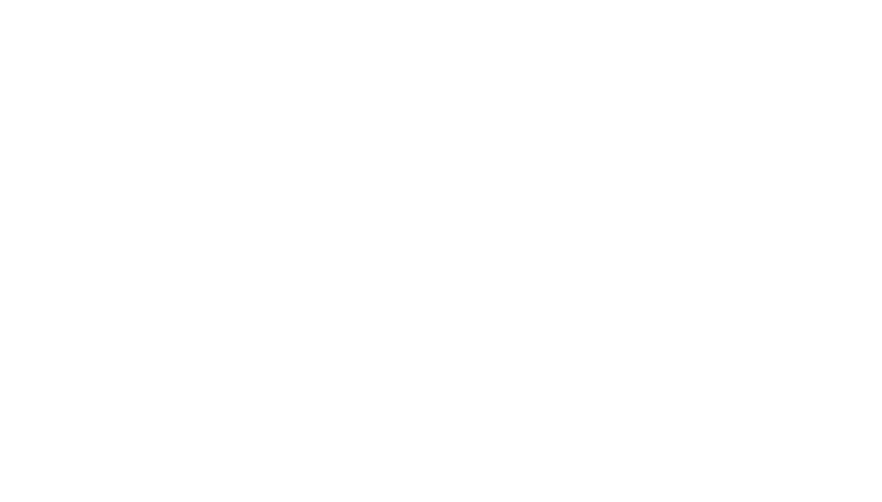
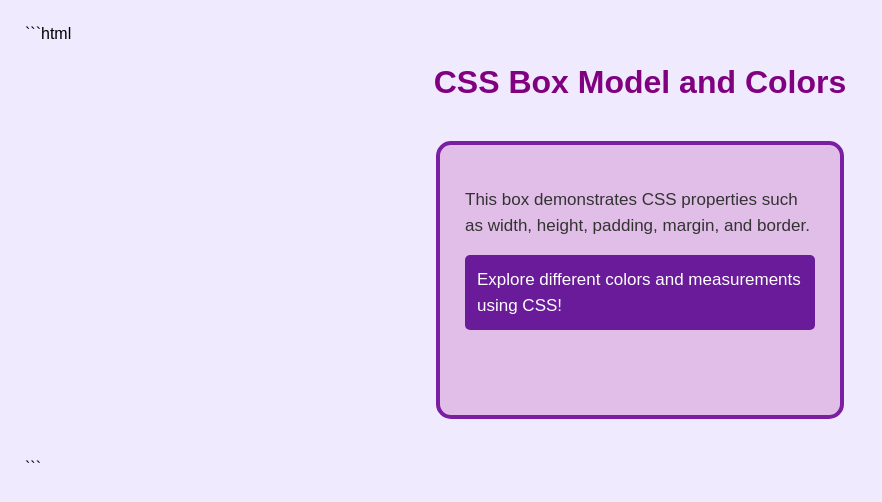
Before and after one commit to moorthyrani260-coder/html-pro8, a website: page index.html in a window 1280 px wide. Shown: the whole page, without its empty margins (0-882 px from the left). Drawn offline with Linux system fonts and the light colour scheme.

Commit message:
Update index.html

````diff
--- a/index.html
+++ b/index.html
@@ -1,21 +1,63 @@
+```html
 <!DOCTYPE html>
 <html lang="en">
 <head>
 <meta charset="UTF-8">
 <meta name="viewport" content="width=device-width, initial-scale=1.0">
-<title>Layout Styles with Aside</title>
+<title>CSS Box Design</title>
 
 <style>
+body {
+    font-family: Arial, sans-serif;
+    background-color: #f0eaff;
+    margin: 25px;
+}
 
-/* Write your CSS here */
+h1 {
+    color: purple;
+    text-align: center;
+}
 
+.box {
+    width: 350px;
+    height: 220px;
+    background-color: #e1bee7;
+    border: 4px solid #7b1fa2;
+    padding: 25px;
+    margin: 40px auto;
+    border-radius: 15px;
+}
+
+p {
+    font-size: 17px;
+    color: #333333;
+    line-height: 1.5;
+}
+
+.highlight {
+    color: white;
+    background-color: #6a1b9a;
+    padding: 12px;
+    border-radius: 5px;
+}
 </style>
-
 </head>
 
 <body>
 
-<!-- Write your HTML code here -->
+<h1>CSS Box Model and Colors</h1>
+
+<div class="box">
+    <p>
+        This box demonstrates CSS properties such as
+        width, height, padding, margin, and border.
+    </p>
+
+    <p class="highlight">
+        Explore different colors and measurements using CSS!
+    </p>
+</div>
 
 </body>
 </html>
+```
````
